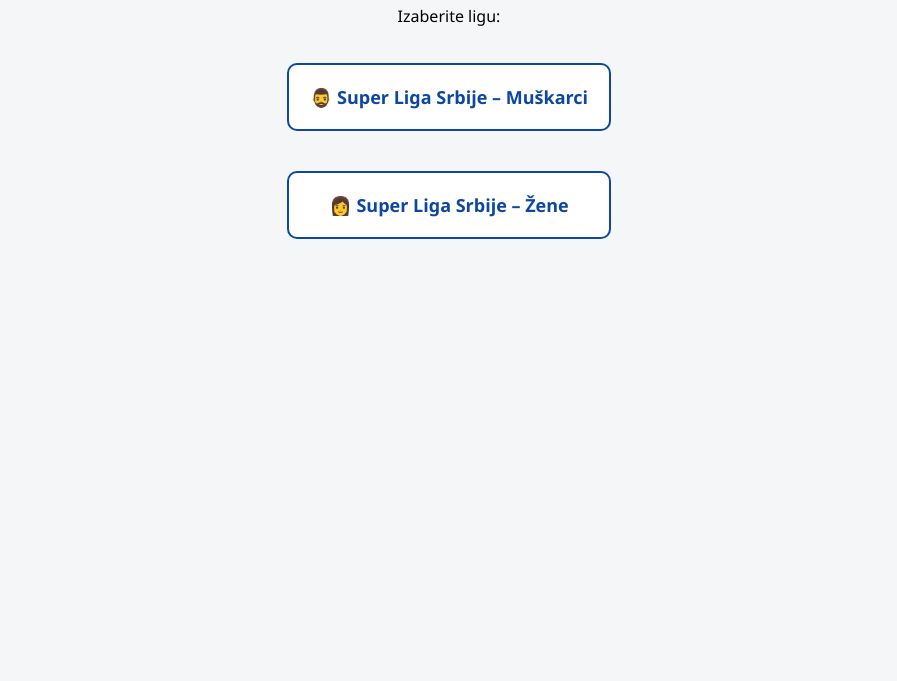
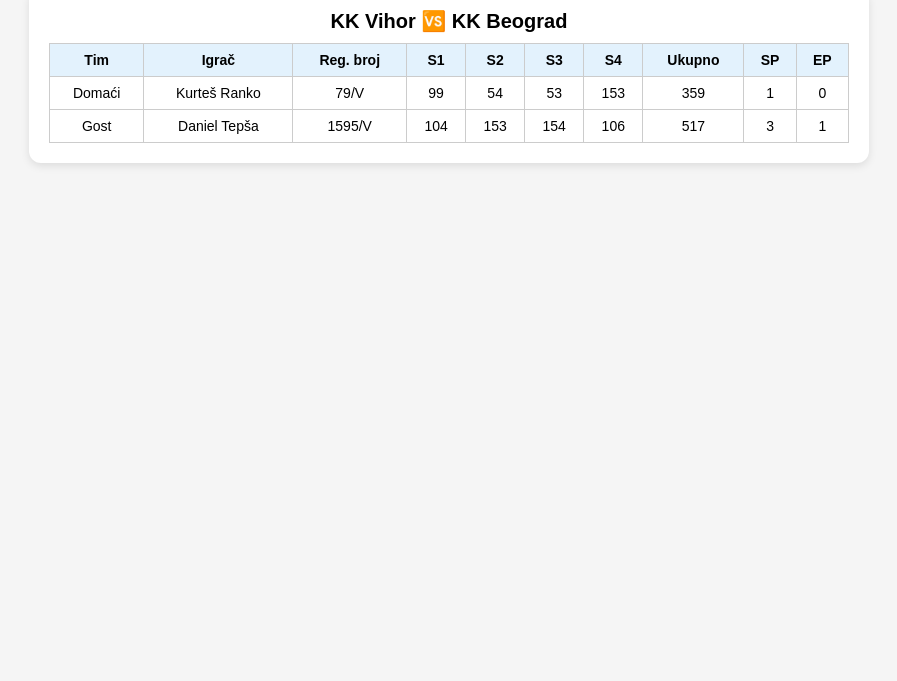
Before and after one commit to matejasakic/kuglanje-uzivo, a plain HTML site: page uzivo.html in a window 1280 px wide. Shown: the part 119-800 px from the top of the page, without its empty margins (191-1088 px from the left). Drawn offline with Linux system fonts and the light colour scheme.

Commit message:
Update uzivo.html

```diff
--- a/uzivo.html
+++ b/uzivo.html
@@ -2,46 +2,72 @@
 <html lang="sr">
 <head>
   <meta charset="UTF-8">
-    <title>Uživo utakmice – Izbor lige</title>
+  <title>Rezultati Uživo – Super Liga Srbije</title>
   <style>
     body {
-            font-family: 'Segoe UI', sans-serif;
-            background-color: #f4f6f8;
-            margin: 0;
-            padding: 0;
-            text-align: center;
+      font-family: Arial, sans-serif;
+      background-color: #f5f5f5;
+      padding: 20px;
     }
     h1 {
+      text-align: center;
       color: #0d47a1;
-            margin-top: 60px;
     }
-        .league-button {
-            display: inline-block;
-            width: 280px;
+    .match {
+      background: white;
+      border-radius: 12px;
       padding: 20px;
-            margin: 20px;
-            background-color: #ffffff;
-            border: 2px solid #0d47a1;
-            border-radius: 10px;
-            font-size: 18px;
-            color: #0d47a1;
+      margin: 20px auto;
+      max-width: 800px;
+      box-shadow: 0 3px 8px rgba(0,0,0,0.1);
+    }
+    .team {
+      font-size: 20px;
       font-weight: bold;
-            text-decoration: none;
-            transition: background-color 0.3s ease, color 0.3s ease;
+      text-align: center;
+      margin-bottom: 10px;
     }
-        .league-button:hover {
-            background-color: #0d47a1;
-            color: white;
+    table {
+      width: 100%;
+      border-collapse: collapse;
+      margin-top: 10px;
+    }
+    th, td {
+      padding: 8px;
+      border: 1px solid #ccc;
+      text-align: center;
+      font-size: 14px;
+    }
+    th {
+      background-color: #e3f2fd;
     }
   </style>
 </head>
 <body>
 
-    <h1>Uživo utakmice</h1>
-    <p>Izaberite ligu:</p>
+<h1>Rezultati Uživo – Super Liga Srbije</h1>
 
-    <a href="uzivo-muskarci.html" class="league-button">🧔‍♂️ Super Liga Srbije – Muškarci</a><br>
-    <a href="uzivo-zene.html" class="league-button">👩 Super Liga Srbije – Žene</a>
+<div class="match">
+  <div class="team">KK Vihor 🆚 KK Beograd</div>
+  <table>
+    <tr>
+      <th>Tim</th>
+      <th>Igrač</th>
+      <th>Reg. broj</th>
+      <th>S1</th><th>S2</th><th>S3</th><th>S4</th>
+      <th>Ukupno</th>
+      <th>SP</th>
+      <th>EP</th>
+    </tr>
+    <tr>
+      <td>Domaći</td><td>Kurteš Ranko</td><td>79/V</td><td>99</td><td>54</td><td>53</td><td>153</td><td>359</td><td>1</td><td>0</td>
+    </tr>
+    <tr>
+      <td>Gost</td><td>Daniel Tepša</td><td>1595/V</td><td>104</td><td>153</td><td>154</td><td>106</td><td>517</td><td>3</td><td>1</td>
+    </tr>
+    <!-- Dodaj još 10 igrača ovde -->
+  </table>
+</div>
 
 </body>
 </html>
```
Lines whose indentation alone changed are shown as unchanged.
